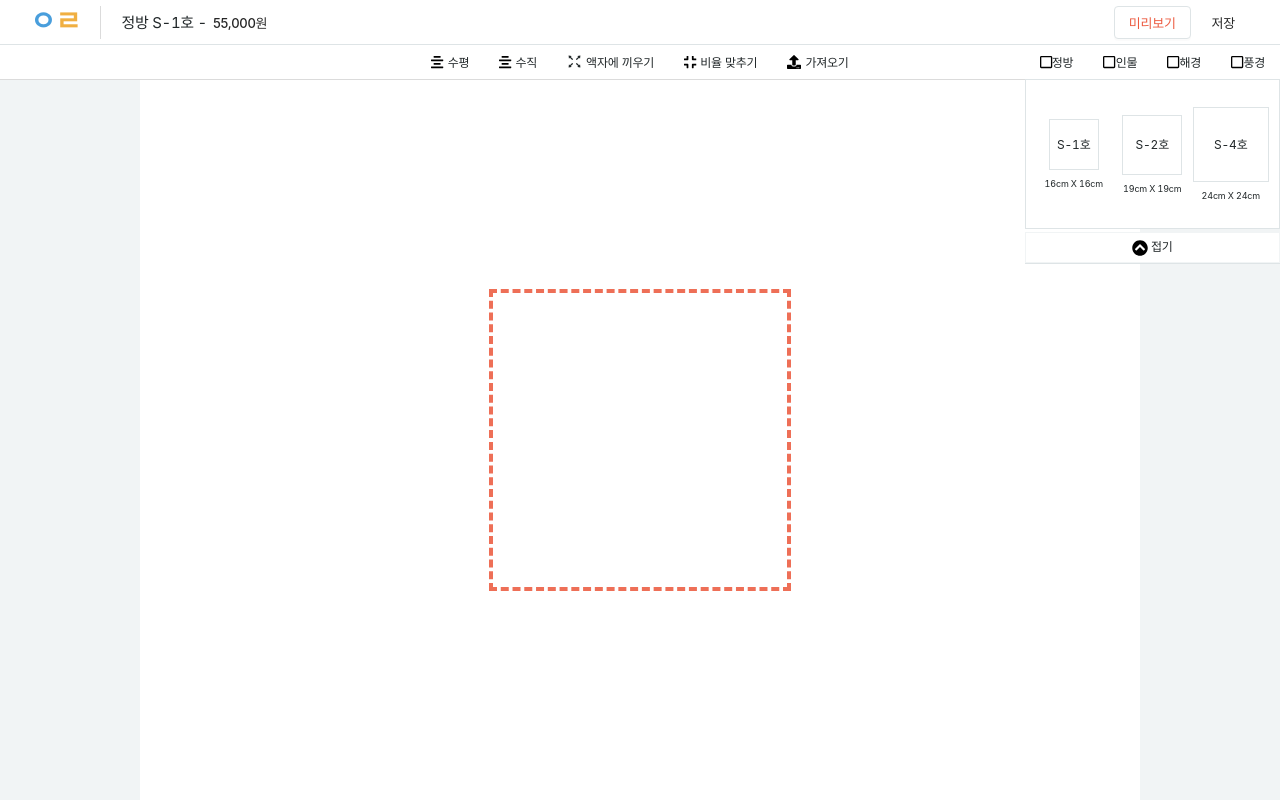
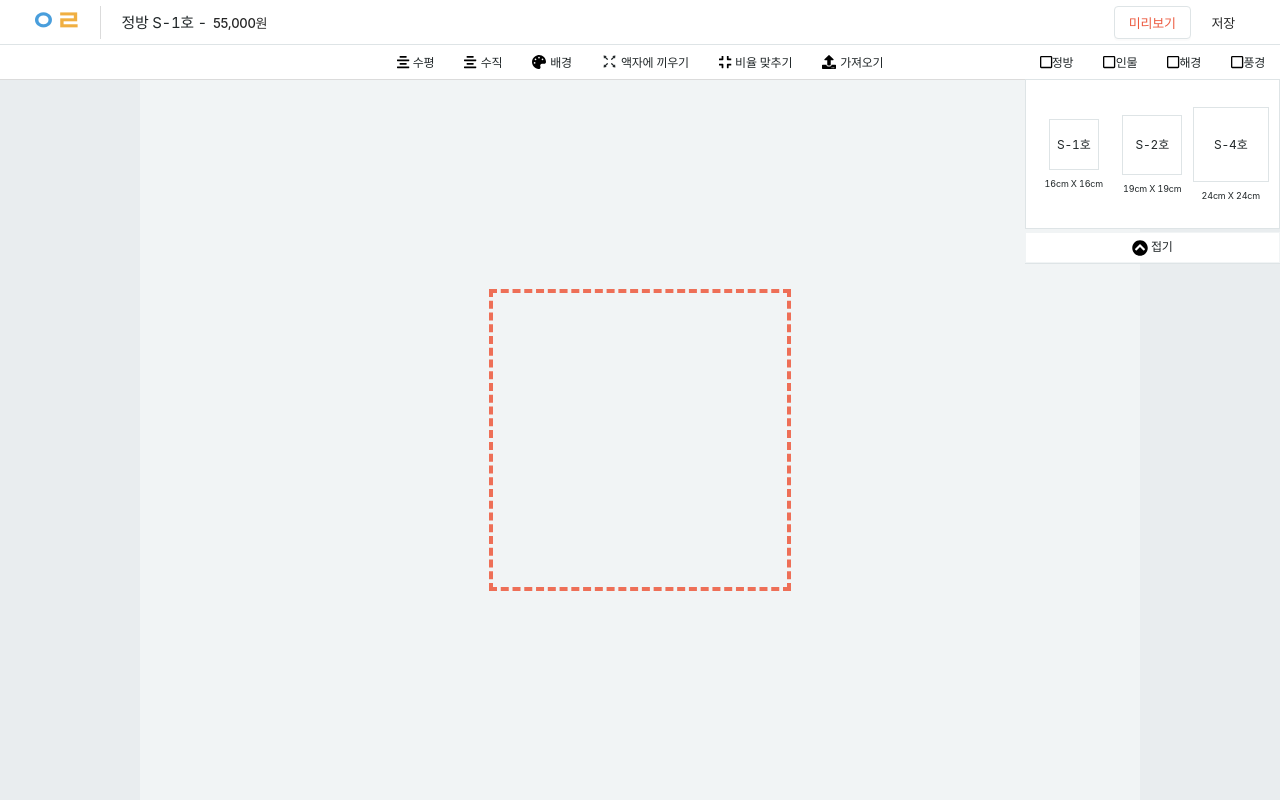
Before and after one commit to mecanvas/early-front, a Next.js app: page /tool/single in a window 1280 px wide. Built offline with nearby package versions, Linux system fonts and the light colour scheme; a web font is replaced by a local one.

Commit message:
캔버스 액자 배경색 변경 완료

```diff
--- a/src/components/tool/single/SingleTool.tsx
+++ b/src/components/tool/single/SingleTool.tsx
@@ -1,6 +1,6 @@
 import React, { useCallback, useEffect, useMemo, useRef, useState } from 'react';
 import ToolHeader from '../ToolHeader';
-import { Button } from 'antd';
+import { Button, Popover } from 'antd';
 import { FontAwesomeIcon } from '@fortawesome/react-fontawesome';
 import { faSquare } from '@fortawesome/free-regular-svg-icons';
 import { imgSizeChecker } from 'src/utils/imgSizeChecker';
@@ -13,6 +13,7 @@ import {
   faChevronCircleDown,
   faChevronCircleUp,
   faCompress,
+  faPalette,
   faUpload,
 } from '@fortawesome/free-solid-svg-icons';
 import SingleImgSizeController from 'src/components/tool/single/SingleImgSizeController';
@@ -38,6 +39,9 @@ import {
   SingleSelectedFrame,
   SingleImageWrapper,
 } from './SingleToolStyle';
+import ToolColorPalette from '../divided/DividedToolColorPalette';
+import { theme } from 'src/style/theme';
+import { ColorResult } from 'react-color';
 
 const SingleTool = () => {
   const singleWrapperRef = useRef<HTMLDivElement>(null);
@@ -80,6 +84,7 @@ const SingleTool = () => {
   }, []);
 
   const [isPreview] = useGlobalState<boolean>('isPreview');
+  const [bgColor, setBgColor] = useState(theme.color.gray100);
   const previewCanvasRef = useRef<HTMLCanvasElement>(null);
 
   const [, setSelectedFrameList] = useGlobalState<HTMLCanvasElement[]>('selectedFrameList');
@@ -149,6 +154,7 @@ const SingleTool = () => {
         canvas.width = singleFrameWidth;
         canvas.height = singleFrameHeight;
         ctx.clearRect(0, 0, singleFrameWidth, singleFrameHeight);
+
         // ctx.setTransform(pixelRatio, 0, 0, pixelRatio, 0, 0);
         ctx.imageSmoothingQuality = 'high';
         ctx.drawImage(
@@ -162,9 +168,15 @@ const SingleTool = () => {
           singleFrameWidth,
           singleFrameHeight,
         );
+
+        // 배경을 칠합니다.
+        ctx.globalCompositeOperation = 'destination-over';
+        ctx.fillStyle = bgColor;
+        ctx.fillRect(0, 0, singleFrameWidth, singleFrameHeight);
       };
     }
   }, [
+    bgColor,
     controllerNode,
     originHeight,
     originWidth,
@@ -174,6 +186,14 @@ const SingleTool = () => {
     singleFrameWidth,
     singleImgUploadUrl,
   ]);
+
+  const handleColorChange = useCallback(
+    (color: ColorResult) => {
+      const { hex } = color;
+      setBgColor(hex);
+    },
+    [setBgColor],
+  );
 
   const handleHorizontal = useCallback(() => {
     if (controllerNode) {
@@ -386,7 +406,17 @@ const SingleTool = () => {
           <FontAwesomeIcon icon={faAlignCenter} />
           <small>수직</small>
         </Button>
-
+        <Popover
+          style={{ padding: 0 }}
+          trigger="click"
+          placement="bottom"
+          content={<ToolColorPalette type="bg" onChange={handleColorChange} />}
+        >
+          <Button type="text">
+            <FontAwesomeIcon icon={faPalette} />
+            <small>배경</small>
+          </Button>
+        </Popover>
         <Button type="text" onClick={handleRatioForFrame}>
           <FullscreenOutlined />
           <small>액자에 끼우기</small>
@@ -465,6 +495,7 @@ const SingleTool = () => {
         >
           {/* 선택한 액자 렌더링  */}
           <SingleSelectedFrame
+            bgColor={bgColor}
             isImgUploadUrl={singleImgUploadUrl ? true : false}
             ref={singleSelectedFrameRef}
             width={singleFrameWidth}
--- a/src/components/tool/single/SingleToolStyle.tsx
+++ b/src/components/tool/single/SingleToolStyle.tsx
@@ -5,7 +5,7 @@ import { ResizeCmd } from 'src/interfaces/ToolInterface';
 import { replacePx } from 'src/utils/replacePx';
 
 export const SingleToolContainer = styled.div`
-  background-color: ${({ theme }) => theme.color.gray100};
+  background-color: ${({ theme }) => theme.color.gray200};
 `;
 
 export const SingleToolFactory = styled.div`
@@ -29,7 +29,7 @@ export const SingleCanvasField = styled.div<{ isPreview: boolean }>`
   max-height: calc(100vh - ${HEADER_HEIGHT}px);
   max-width: 1000px;
   width: 100%;
-  background-color: ${({ theme }) => theme.color.white};
+  background-color: ${({ theme }) => theme.color.gray100};
   margin: 0 auto;
   ${({ isPreview }) =>
     isPreview
@@ -139,9 +139,14 @@ export const SingleWrapper = styled.div<{
   }}
 `;
 
-export const SingleSelectedFrame = styled.div<{ isImgUploadUrl: boolean; width: number; height: number }>`
+export const SingleSelectedFrame = styled.div<{
+  bgColor: string;
+  isImgUploadUrl: boolean;
+  width: number;
+  height: number;
+}>`
   position: absolute;
-  background-color: ${({ theme }) => theme.color.white};
+  background-color: ${({ bgColor }) => bgColor};
   ${({ width, height }) =>
     width &&
     height &&
```
